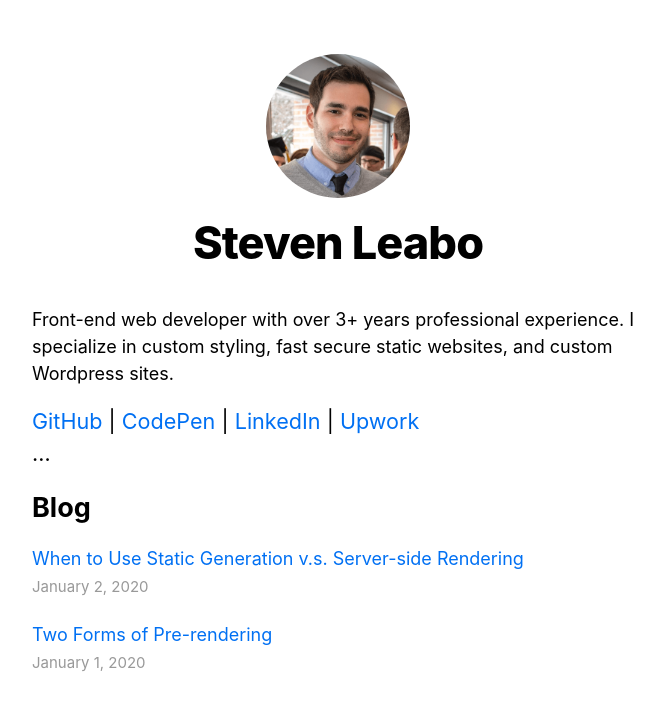
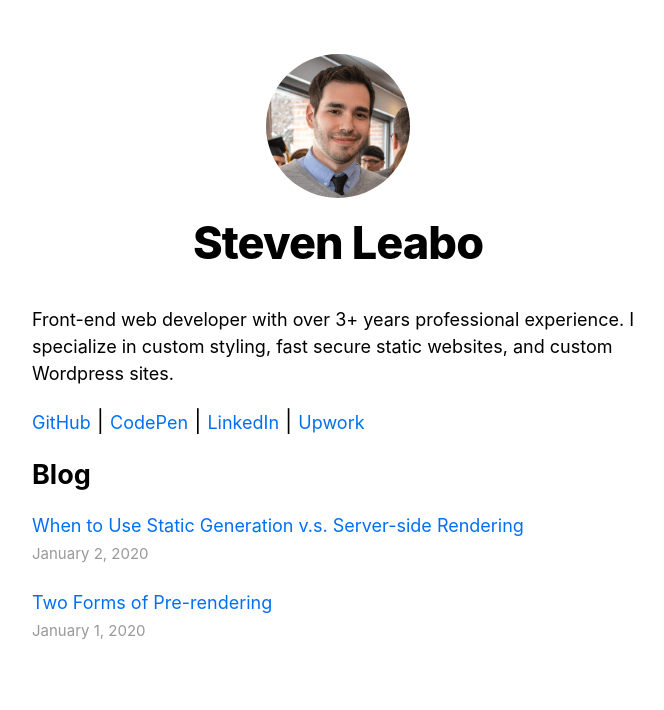
Before and after one commit to leabs/next-js-tutorial, a Next.js app: page / in a window 1280 px wide. Shown: the top 710 px of the page, without its empty margins (302-966 px from the left). Built offline with nearby package versions, Linux system fonts and the light colour scheme.

Commit message:
removing blank heading and adjusting link font-size

```diff
--- a/pages/index.js
+++ b/pages/index.js
@@ -36,7 +36,6 @@
         <a href="https://www.upwork.com/o/profiles/users/~011442e16729fe0928/" target="_blank" class="has-text-primary">Upwork</a>
       </section>
 
-      <section className={utilStyles.headingMd}>…</section>
       <section className={`${utilStyles.headingMd} ${utilStyles.padding1px}`}>
         <h2 className={utilStyles.headingLg}>Blog</h2>
         <ul className={utilStyles.list}>
--- a/styles/global.css
+++ b/styles/global.css
@@ -15,6 +15,8 @@
 a {
   color: #0070f3;
   text-decoration: none;
+  font-size:18px;
+  font-family: -apple-system,BlinkMacSystemFont,Segoe UI,Roboto,Oxygen,Ubuntu,Cantarell,Fira Sans,Droid Sans,Helvetica Neue,sans-serif;
 }
 
 a:hover {
```
